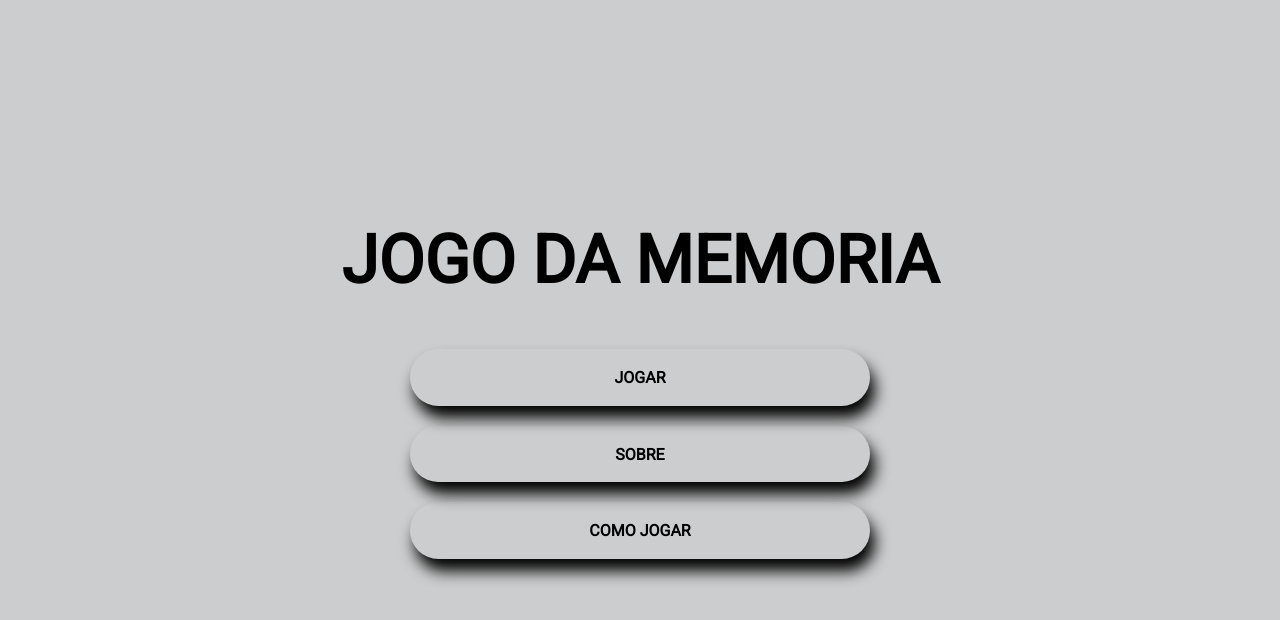
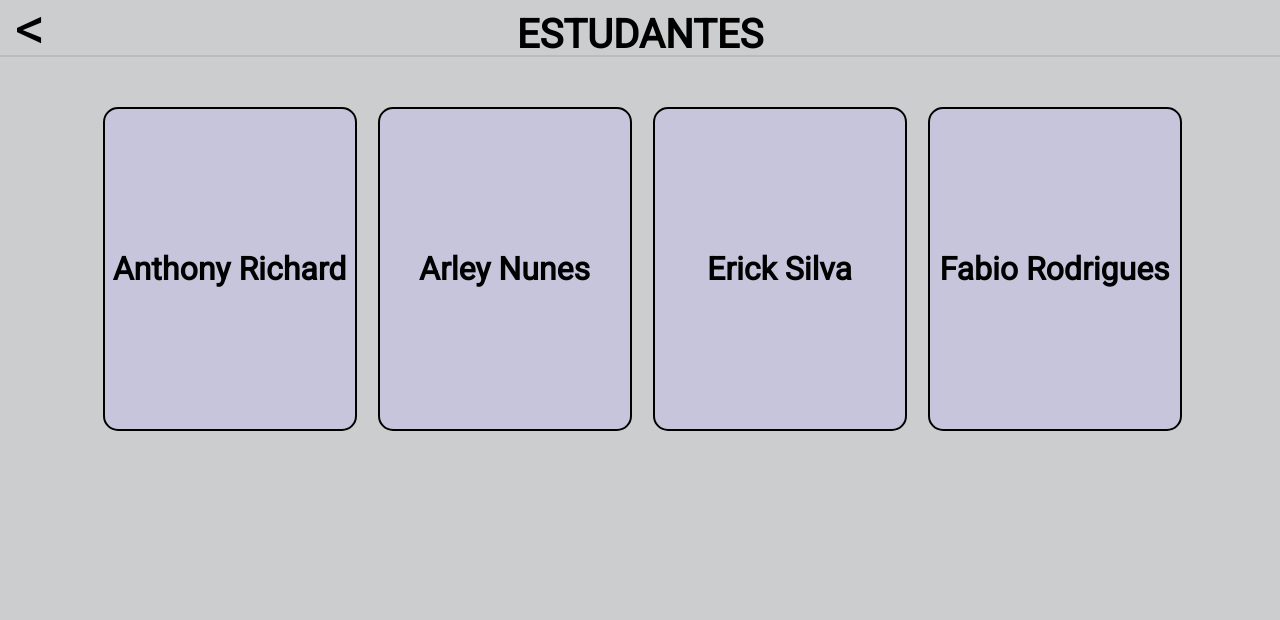
Before and after one commit to AnthonyRichardD/Projeto-JogodaMemoria-demo-week, a Svelte app in the folder SveltE/: page / in a window 1280 px wide. Shown: the top 620 px of the page. Built offline with nearby package versions, Linux system fonts and the light colour scheme.

Commit message:
projeto (sla a versão)
-Sobre em desenvolvimento

```diff
--- a/SveltE/public/styles/sobre.css
+++ b/SveltE/public/styles/sobre.css
@@ -1,6 +1,112 @@
+.SobreCont{
+    width: 100%;
+    height: 100%;
+    display: flex;
+    flex-direction: column;
+    justify-content: flex-start;
+    align-items: center;
+}
+h1{
+    margin-top: 9px;
+}
 
-.logo{
-    width: 100px;
-    height: 100px;
-    background-color: red;
+img{
+    max-width: 30px;
+}.VoltarMenu{
+    cursor: pointer;
+    display: flex;
+    justify-content: center;
+    align-items: center;
+    position: absolute;
+    left: 15px;
+    top: -7px;
+    font-size: 45pt;
 }
+.VoltarMenu:hover{
+    color: #ffa300;
+}
+.titulo h1{
+    font-size: 30pt;
+}
+.titulo{
+    display: flex;
+    align-items: center;
+    justify-content: center;
+    margin-top: 5px;
+    width: 100%;
+    height: 50px;
+    border-bottom: 2px solid rgba(0, 0, 0, 0.089);
+}
+.alunos{
+    display: flex;
+    margin-top: 50px;
+    gap: 25px;
+}
+.alunocard{
+    transition: transform 0.6s;
+    transform-style: preserve-3d;
+    position: relative;
+    width: 250px;
+    height: 320px;
+}
+
+.alunofrente,
+.AlunoFundo {
+    border-radius: 15px;
+    border: 2px solid black;
+    background-color: #C6C5DB;
+    position: absolute;
+    width: 100%;
+    height: 100%;
+    -webkit-backface-visibility: hidden;
+    backface-visibility: hidden;
+}
+.AlunoFundo{
+    cursor: pointer;
+    display: flex;
+    align-items: center;
+    justify-content: center;
+    font-size: 24pt;
+    font-weight: 800;
+}
+.alunofrente{
+    display: flex;
+    align-items: center;
+    justify-content: flex-start;
+    flex-direction: column;
+}
+
+.alunofrente{
+    transform: rotateY(180deg);
+}
+.social{
+    margin-top: 15px;
+    font-size: 15pt;
+}
+.info{
+    font-size: 15pt;
+    display: flex;
+    gap: 15px;
+    padding: 5px;
+    align-items: center;
+    width: 240px;
+}
+.info a{
+    text-decoration: none;
+    color: black;
+}
+.nome{
+    position: absolute;
+    display: flex;
+    align-items: center;
+    justify-content: center;
+    bottom: 5px;
+    width: 100%;
+
+}
+
+
+
+.flipar{
+    transform: rotateY(180deg);
+}
--- a/SveltE/src/Navigate.js
+++ b/SveltE/src/Navigate.js
@@ -1,7 +1,7 @@
 import { writable } from 'svelte/store'
 
 
-export let estado = writable('inicial');
+export let estado = writable('sobre');
 
 export function trocarEstadoDoJogo(novoEstado) {
 	estado.set(novoEstado)
--- a/SveltE/src/Sobre.svelte
+++ b/SveltE/src/Sobre.svelte
@@ -2,7 +2,90 @@
     <link rel="stylesheet" href="./styles/sobre.css">
 </svelte:head>
 <script>
-
+    import MenuBotao from './Botoes/MenuBotao.svelte';
+    function flip1() {
+        if(!aluno1){
+            aluno1 = this
+            aluno1.classList.add('flipar')
+        }
+        else if(!aluno2){
+            aluno1 = this
+            aluno1.classList.add('flipar')
+        }
+        else if(!aluno3){
+            aluno1 = this
+            aluno1.classList.add('flipar')
+        }
+        else if(!aluno4){
+            aluno1 = this
+            aluno1.classList.add('flipar')
+        }
+    }
+    let aluno1
+    let aluno2
+    let aluno3
+    let aluno4
 </script>
 
-<div class="logo"></div>
+<div class="SobreCont">
+    <div class="titulo">
+        <MenuBotao />
+        <h1 >ESTUDANTES</h1>
+    </div>
+    <div class="alunos">
+        <div on:click={flip1} class="alunocard">
+            <div class="alunofrente">
+                <h2 class="social">Social</h2>
+                <div class="info">
+                    <img src="/images/git.png" alt="github-logo"><a href="https://github.com/aR1ch4rdz" target="_blank">aR1ch4rdz</a>
+                </div>
+                <div class="nome">
+                    <h1>Anthony</h1>
+                </div>
+            </div>
+            <div class="AlunoFundo">Anthony Richard</div>
+
+        </div>
+        <div on:click={flip1} class="alunocard">
+            <div class="alunofrente">
+                <h2 class="social">Social</h2>
+                <div class="info">
+                    <img src="/images/git.png" alt="github-logo"><a href="https://github.com/Arluzss" target="_blank">Arluzss</a>
+                </div>
+                <din class="nome">
+                    <h1>Arley</h1>
+                </din>
+            </div>
+            <div class="AlunoFundo">Arley Nunes</div>
+
+        </div>
+        <div on:click={flip1} class="alunocard">
+            <div class="alunofrente">
+                <h2 class="social">Social</h2>
+                <div class="info">
+                    <img src="/images/git.png" alt="github-logo"><a href="https://github.com/Eri123silva2" target="_blank">Eri123silva2</a>
+                </div>
+                <div class="nome">
+                    <h1>Erick</h1>
+                </div>
+            </div>
+            <div class="AlunoFundo">Erick Silva</div>
+
+        </div>
+        <div on:click={flip1} class="alunocard">
+            <div class="alunofrente">
+                <h2 class="social">Social</h2>
+                <div class="info">
+                    ??????????????????????
+                </div>
+                <din class="nome">
+                    <h1>Fabio</h1>
+                </din>
+
+            </div>
+            <div class="AlunoFundo">Fabio Rodrigues</div>
+
+        </div>
+
+    </div>
+</div>
```
Also changed, not shown: SveltE/public/images/git.png (added), SveltE/public/images/linkedin.png (added).
